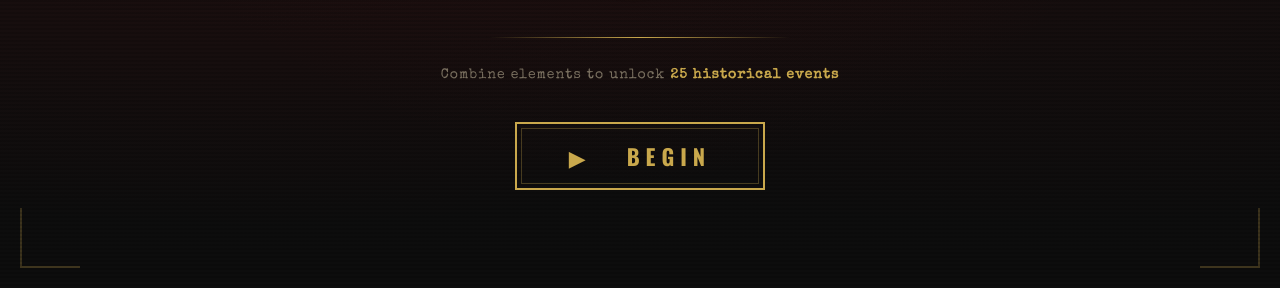
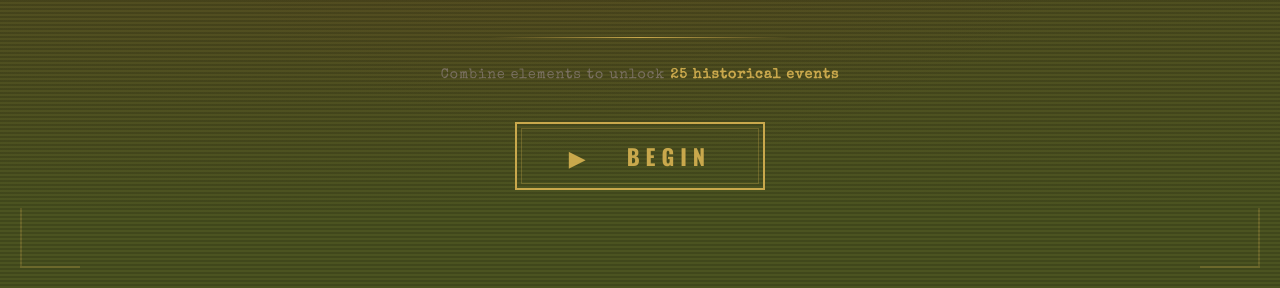
Before and after one commit to SmileyFaceDude1-1/Test-for-WWII-Craft, a plain HTML site: page index.html in a window 1280 px wide. Shown: the part 512-800 px from the top of the page. Drawn offline with nearby package versions, Linux system fonts and the light colour scheme.

Commit message:
Change background color from dark to olive green

```diff
--- a/wwii_craft.html
+++ b/index.html
@@ -5,7 +5,7 @@
   <link href="https://fonts.googleapis.com/css2?family=Special+Elite&family=Oswald:wght@700&display=swap" rel="stylesheet">
   <style>
     :root {
-      --bg: #0d0d0d;
+      --bg: #4B5320;
       --paper: #1c1a14;
       --gold: #c9a84c;
       --red: #8b1a1a;
```
